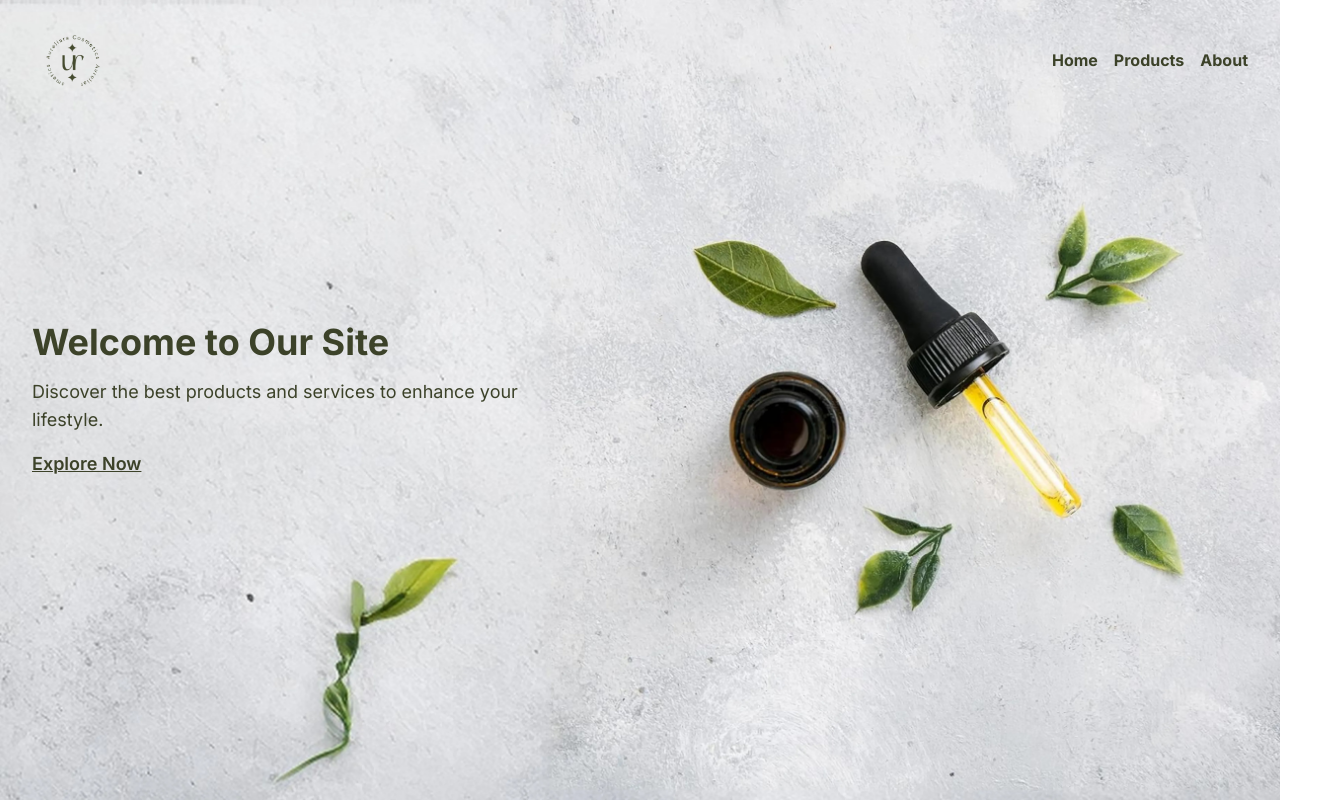
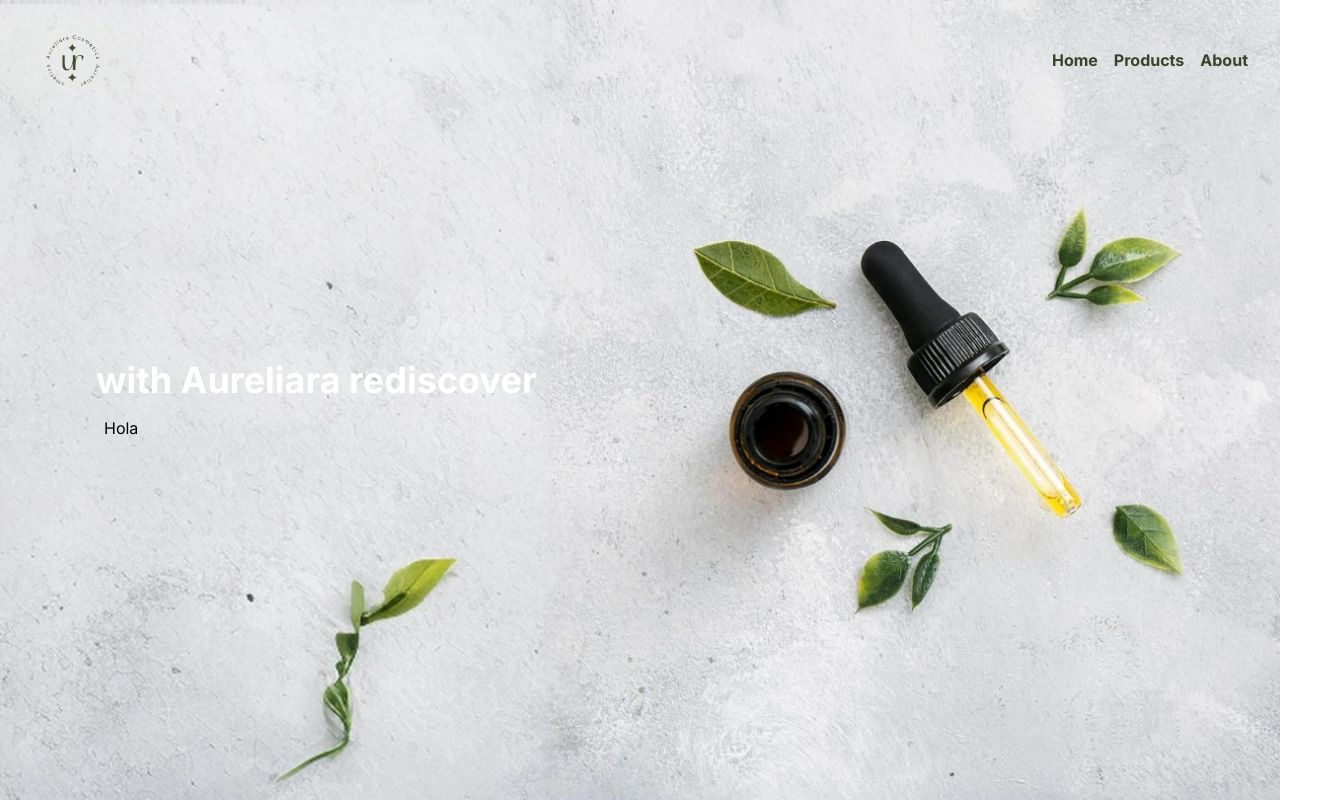
Before and after one commit to MarwaneQ/Aureliara.bio, a Next.js app: page / in a window 1280 px wide. Shown: the whole page, 1344 px wide, since content can reach past the window. Built offline with nearby package versions, Linux system fonts and the light colour scheme.

Commit message:
hero animations

```diff
--- /dev/null
+++ b/src/app/components/flip-words.tsx
@@ -0,0 +1,84 @@
+"use client";
+import React, { useCallback, useEffect, useRef, useState } from "react";
+import { AnimatePresence, motion, LayoutGroup } from "framer-motion";
+import { cn } from "../utils/cn";
+
+export const FlipWords = ({
+  words,
+  duration = 3000,
+  className,
+}: {
+  words: string[];
+  duration?: number;
+  className?: string;
+}) => {
+  const [currentWord, setCurrentWord] = useState(words[0]);
+  const [isAnimating, setIsAnimating] = useState<boolean>(false);
+
+  const startAnimation = useCallback(() => {
+    const word = words[words.indexOf(currentWord) + 1] || words[0];
+    setCurrentWord(word);
+    setIsAnimating(true);
+  }, [currentWord, words]);
+
+  useEffect(() => {
+    if (!isAnimating)
+      setTimeout(() => {
+        startAnimation();
+      }, duration);
+  }, [isAnimating, duration, startAnimation]);
+
+  return (
+    <AnimatePresence
+      onExitComplete={() => {
+        setIsAnimating(false);
+      }}
+    >
+      <motion.div
+        initial={{
+          opacity: 0,
+          y: 10,
+        }}
+        animate={{
+          opacity: 1,
+          y: 0,
+        }}
+        transition={{
+          duration: 0.4,
+          ease: "easeInOut",
+          type: "spring",
+          stiffness: 100,
+          damping: 10,
+        }}
+        exit={{
+          opacity: 0,
+          y: -40,
+          x: 40,
+          filter: "blur(8px)",
+          scale: 2,
+          position: "absolute",
+        }}
+        className={cn(
+          "z-10  relative text-left px-2",
+          className
+        )}
+        key={currentWord}
+      >
+        {currentWord.split("").map((letter, index) => (
+          <motion.span
+            key={currentWord + index}
+            initial={{ opacity: 0, y: 10, filter: "blur(8px)" }}
+            animate={{ opacity: 1, y: 0, filter: "blur(0px)" }}
+            transition={{
+              delay: index * 0.1,
+              duration: 0.4,
+            }}
+            className="inline-block"
+          >
+            {letter}
+          </motion.span>
+        ))}
+      </motion.div>
+    </AnimatePresence>
+  );
+};
--- /dev/null
+++ b/src/app/components/hero-highlight.tsx
@@ -0,0 +1,96 @@
+"use client";
+import { cn } from "../utils/cn";
+import { useMotionValue, motion, useMotionTemplate } from "framer-motion";
+import React from "react";
+
+export const HeroHighlight = ({
+  children,
+  className,
+  containerClassName,
+}: {
+  children: React.ReactNode;
+  className?: string;
+  containerClassName?: string;
+}) => {
+  let mouseX = useMotionValue(0);
+  let mouseY = useMotionValue(0);
+
+  function handleMouseMove({
+    currentTarget,
+    clientX,
+    clientY,
+  }: React.MouseEvent<HTMLDivElement>) {
+    if (!currentTarget) return;
+    let { left, top } = currentTarget.getBoundingClientRect();
+
+    mouseX.set(clientX - left);
+    mouseY.set(clientY - top);
+  }
+  return (
+    <div
+      className={cn(
+        "relative h-[40rem] flex items-center bg-white dark:bg-black justify-center w-full group",
+        containerClassName
+      )}
+      onMouseMove={handleMouseMove}
+    >
+      <div className="absolute inset-0 bg-dot-thick-neutral-300 dark:bg-dot-thick-neutral-800  pointer-events-none" />
+      <motion.div
+        className="pointer-events-none bg-dot-thick-indigo-500 dark:bg-dot-thick-indigo-500   absolute inset-0 opacity-0 transition duration-300 group-hover:opacity-100"
+        style={{
+          WebkitMaskImage: useMotionTemplate`
+            radial-gradient(
+              200px circle at ${mouseX}px ${mouseY}px,
+              black 0%,
+              transparent 100%
+            )
+          `,
+          maskImage: useMotionTemplate`
+            radial-gradient(
+              200px circle at ${mouseX}px ${mouseY}px,
+              black 0%,
+              transparent 100%
+            )
+          `,
+        }}
+      />
+
+      <div className={cn("relative z-20", className)}>{children}</div>
+    </div>
+  );
+};
+
+export const Highlight = ({
+  children,
+  className,
+}: {
+  children: React.ReactNode;
+  className?: string;
+}) => {
+  return (
+    <motion.span
+      initial={{
+        backgroundSize: "0% 100%",
+      }}
+      animate={{
+        backgroundSize: "100% 100%",
+      }}
+      transition={{
+        duration: 2,
+        ease: "linear",
+        delay: 0.5,
+      }}
+      style={{
+        backgroundRepeat: "no-repeat",
+        backgroundPosition: "left center",
+        display: "inline",
+      }}
+      className={cn(
+        `relative inline-block pb-1   px-1 rounded-lg bg-primary text-secondary`,
+        className
+      )}
+    >
+      {children}
+    </motion.span>
+  );
+};
--- a/src/app/components/hero.tsx
+++ b/src/app/components/hero.tsx
@@ -2,7 +2,8 @@ import React from "react";
 import Image from "next/image";
 import landing from "../assets/landing.jpeg";
 import Navbar from "./navbar"; // Assuming you have a Navbar component
-
+import { FlipWords } from "./flip-words"; // Assuming you have a FlipWords component
+import { HeroHighlight, Highlight } from "./hero-highlight";
 export default function Hero() {
   return (
     <>
@@ -15,16 +16,17 @@ export default function Hero() {
           className="object-cover w-full h-full"
         />
         <div
-          className="absolute top-0 left-0 w-full h-full flex items-center justify-start p-8"
+          className="absolute top-0 left-16 w-full h-full flex items-center justify-start p-8"
           id="Welcome">
-          <div className="text-left text-primary max-w-lg">
-            <h1 className="text-4xl font-bold mb-4">Welcome to Our Site</h1>
-            <p className="text-lg mb-4">
-              Discover the best products and services to enhance your lifestyle.
-            </p>
-            <a href="#products" className="text-lg font-semibold underline">
-              Explore Now
-            </a>
+          <div className=" text-white  felx flex-row">
+            <h1 className="text-4xl font-bold mb-4">
+              with Aureliara rediscover{" "}
+
+            </h1>
+            <FlipWords
+                words={["Welcome", "Hola", "Bonjour", "Ciao"]}
+                className="text-black"
+              />
           </div>
         </div>
       </div>
--- /dev/null
+++ b/src/app/utils/cn.ts
@@ -0,0 +1,6 @@
+import { ClassValue, clsx } from "clsx";
+import { twMerge } from "tailwind-merge";
+
+export function cn(...inputs: ClassValue[]) {
+  return twMerge(clsx(inputs));
+}
--- a/tailwind.config.ts
+++ b/tailwind.config.ts
@@ -1,3 +1,8 @@
+const svgToDataUri = require("mini-svg-data-uri");
+const {
+  default: flattenColorPalette,
+} = require("tailwindcss/lib/util/flattenColorPalette");
+
 import type { Config } from "tailwindcss";
 
 const config: Config = {
@@ -19,6 +24,30 @@ const config: Config = {
       },
     },
   },
-  plugins: [],
+  plugins: [
+    addVariablesForColors,
+    function ({ matchUtilities, theme }: any) {
+      matchUtilities(
+        {
+          "bg-dot-thick": (value: any) => ({
+            backgroundImage: `url("${svgToDataUri(
+              `<svg xmlns="http://www.w3.org/2000/svg" viewBox="0 0 32 32" width="16" height="16" fill="none"><circle fill="${value}" id="pattern-circle" cx="10" cy="10" r="2.5"></circle></svg>`
+            )}")`,
+          }),
+        },
+        { values: flattenColorPalette(theme("backgroundColor")), type: "color" }
+      );
+    },
+  ],
 };
+function addVariablesForColors({ addBase, theme }: any) {
+  let allColors = flattenColorPalette(theme("colors"));
+  let newVars = Object.fromEntries(
+    Object.entries(allColors).map(([key, val]) => [`--${key}`, val])
+  );
+
+  addBase({
+    ":root": newVars,
+  });
+}
 export default config;
```
Also changed, not shown: package.json (+6 -1 lines), 1 other file (tests, documents, lock files or other folders).
